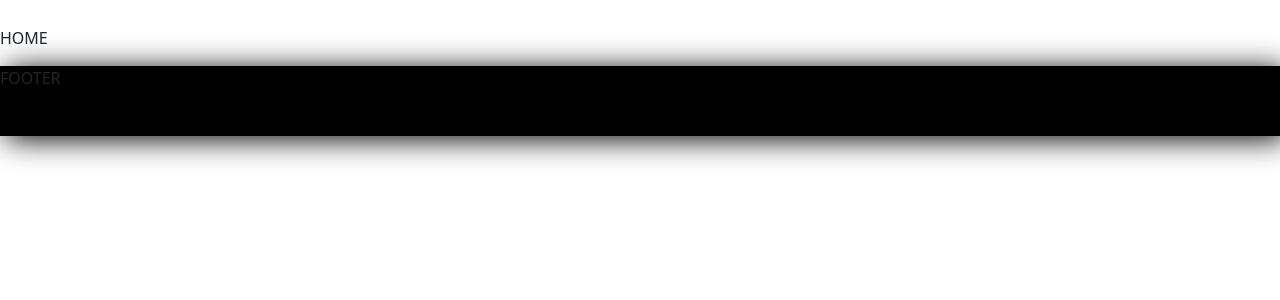
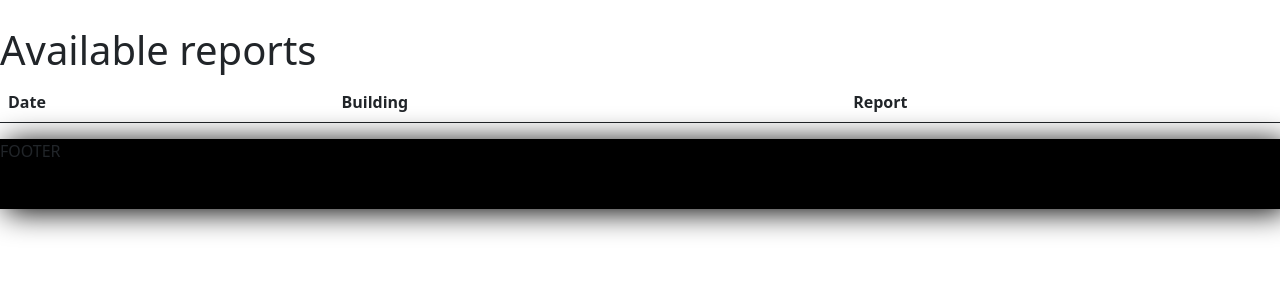
Before and after one commit to iFairPlay22/EPS3-Report-Server, a Flask app: page / in a window 1280 px wide. Shown: the part 80-380 px from the top of the page. Run offline with Flask 2, Linux system fonts and the light colour scheme; lists and menus that the app fills with data are empty.

Commit message:
Update home.html

```diff
--- a/templates/html/pages/home.html
+++ b/templates/html/pages/home.html
@@ -1,16 +1,42 @@
 {% extends 'base/base.html' %}
 
 {% block title %}{% endblock %}
-
+{% block css %}
+    <link rel="stylesheet" href="{{ url_for('static', filename='css/home.css') }}">
+{% endblock %}
 {% block body %}
-    <p>
-        HOME
-    </p>
-    <ul>
+<h1>Available reports</h1>
+{#    <ul>
         {% for report in reports %}
             <li>
-                <a href="{{ report.link }}"> {{ report.building_name }} {{ report.date }} </a>
+                <a href="{{ report.link }}"> {{ report.building_name }} {{ report.date }} </a><br/>
             </li>
         {% endfor %}
-    </ul>
+    </ul>#}
+
+
+     <table class="table" id="home_table">
+            <thead>
+            <tr>
+                    <th col-index = 1 scope="col" class="col1">Date</th>
+                    <th col-index = 2 scope="col" class="col2">Building</th>
+                    <th col-index = 3 scope="col" class="col3">Report</th>
+            </tr>
+            </thead>
+
+            <tbody>
+                {% for report in reports %}
+                    <tr id="tr1">
+                        <td scope="row">
+                            {{ report.date }}
+                        </td>
+                        <td scope="row">
+                            {{ report.building_name }}</td>
+                        <td scope="row">
+                            <a href="{{ report.link }}">Report</a>
+                        </td>
+                    </tr>
+                {% endfor %}
+            </tbody>
+        </table>
 {% endblock %}
```
